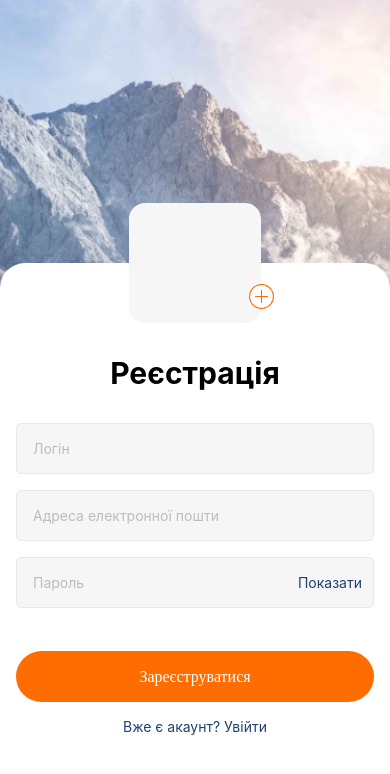
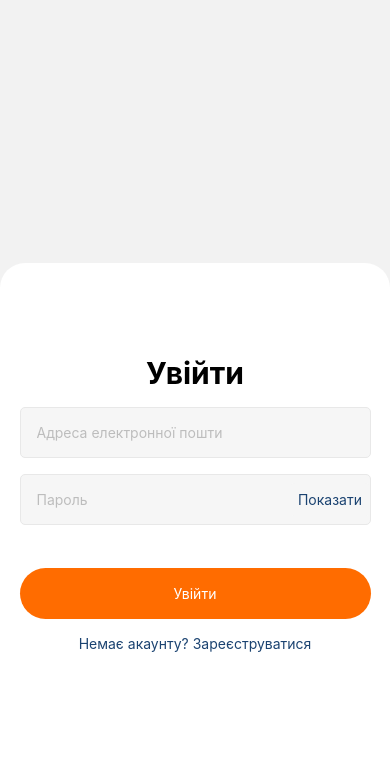
Before and after one commit to Ruwiseturtle/AwesomeProject, a React Native app: screen /Login in a window 390 px wide. Shown: the top 774 px of the page. Built offline with nearby package versions, Linux system fonts and the light colour scheme.

Commit message:
navigate

```diff
--- a/App.js
+++ b/App.js
@@ -1,9 +1,14 @@
 import { StatusBar } from "expo-status-bar";
-import { StyleSheet, Image, View } from "react-native";
+import React from "react";
+import { NavigationContainer } from "@react-navigation/native";
+import { createNativeStackNavigator } from "@react-navigation/native-stack";
+import { StyleSheet, ImageBackground, View } from "react-native";
 import { useFonts } from "expo-font";
-import { RegistrationScreen } from "./Screens/RegistrationScreen";
+import RegistrationScreen from "./Screens/RegistrationScreen";
+import LoginScreen from "./Screens/LoginScreen";
 
 export default function App() {
+  const Stack = createNativeStackNavigator();
   const [fontsLoaded] = useFonts({
     "Inter-Black": require("./assets/fonts/inter-black.ttf"),
   });
@@ -14,11 +19,25 @@ export default function App() {
 
   return (
     <View style={styles.container}>
-      <Image
+      <ImageBackground
+        style={styles.backgroundImage}
         source={require("./assets/Photo-BG.jpeg")}
-        style={styles.backgroundImage}
-      />
-      <RegistrationScreen />
+      >
+        <NavigationContainer>
+          <Stack.Navigator>
+            <Stack.Screen
+              name="Register"
+              component={RegistrationScreen}
+              options={{ headerShown: false }}
+            />
+            <Stack.Screen
+              name="Login"
+              component={LoginScreen}
+              options={{ headerShown: false }}
+            />
+          </Stack.Navigator>
+        </NavigationContainer>
+      </ImageBackground>
       <StatusBar style="auto" />
     </View>
   );
@@ -26,14 +45,17 @@ export default function App() {
 
 const styles = StyleSheet.create({
   container: {
+    width: '100%',
+    height: '100%',
     flex: 1,
-    backgroundColor: "white",
     alignItems: "center",
     justifyContent: "center",
   },
   backgroundImage: {
+    flex: 1,
     width: "100%",
     height: "100%",
+    justifyContent: "center",
   },
   text: {
     color: "black",
--- a/Screens/LoginScreen.js
+++ b/Screens/LoginScreen.js
@@ -0,0 +1,129 @@
+import React, { useState } from "react";
+import { StyleSheet, Text, View, TextInput, Pressable } from "react-native";
+
+const LoginScreen = ({ navigation }) => {
+  const [login, setLogin] = useState("");
+  const [email, setEmail] = useState("");
+  const [password, setPassword] = useState("");
+  const [showPassword, setShowPassword] = useState(false);
+
+  const handleLoginChange = (newText) => {
+    setLogin(newText);
+  };
+
+  const handleEmailChange = (newText) => {
+    setEmail(newText);
+  };
+
+  const handlePasswordChange = (newText) => {
+    setPassword(newText);
+  };
+
+  const togglePasswordVisibility = () => {
+    setShowPassword(!showPassword);
+  };
+
+  return (
+    <View style={styles.container}>
+      <View>
+        <Text style={styles.text}>Увійти</Text>
+      </View>
+      <TextInput
+        style={[styles.input, { marginTop: 16 }]}
+        onChangeText={handleEmailChange}
+        value={email}
+        placeholder={"Адреса електронної пошти"}
+        placeholderTextColor={"#BDBDBD"}
+      />
+      <View style={styles.passwordContainer}>
+        <TextInput
+          style={[styles.input, { marginTop: 16 }]}
+          onChangeText={handlePasswordChange}
+          value={password}
+          placeholder={"Пароль"}
+          placeholderTextColor={"#BDBDBD"}
+          secureTextEntry={!showPassword}
+        />
+        <Pressable
+          onPress={togglePasswordVisibility}
+          style={styles.toggleButton}
+        >
+          <Text style={styles.toggleButtonText}>
+            {showPassword ? "Приховати" : "Показати"}
+          </Text>
+        </Pressable>
+      </View>
+      <Pressable style={[styles.LoginButton, { marginTop: 43 }]}>
+        <Text style={{ color: "white" }}>Увійти</Text>
+      </Pressable>
+      <Pressable onPress={() => navigation.navigate("Register")}>
+        <Text style={styles.linkToRegister}>
+          Немає акаунту? Зареєструватися
+        </Text>
+      </Pressable>
+    </View>
+  );
+};
+
+const styles = StyleSheet.create({
+  container: {
+    width: "100%",
+    height: "100%",
+    alignItems: "center", // Вирівнювання тексту по центру по горизонталі
+    backgroundColor: "white",
+    position: "absolute",
+    top: 263,
+    borderTopLeftRadius: 25,
+    borderTopRightRadius: 25,
+  },
+  text: {
+    color: "black",
+    fontSize: 30,
+    fontWeight: "bold",
+    marginTop: 92,
+  },
+  input: {
+    padding: 16,
+    width: "90%",
+    borderWidth: 1,
+    borderColor: "#E8E8E8",
+    borderRadius: 5,
+    backgroundColor: "#F6F6F6",
+  },
+  passwordContainer: {
+    width: "100%",
+    alignItems: "center",
+    justifyContent: "center",
+    flexDirection: "row",
+  },
+  toggleButtonText: {
+    color: "#1B4371",
+  },
+  toggleButton: {
+    position: "absolute",
+    right: 20,
+    top: 25,
+    padding: 8,
+    backgroundColor: "#F6F6F6",
+    borderRadius: 5,
+    marginLeft: 8,
+  },
+
+  LoginButton: {
+    width: "90%",
+    height: 51,
+    backgroundColor: "#FF6C00",
+    borderTopLeftRadius: 32,
+    borderBottomRightRadius: 32,
+    borderBottomLeftRadius: 32,
+    borderTopRightRadius: 32,
+    alignItems: "center",
+    justifyContent: "center",
+    marginBottom: 16,
+  },
+  linkToRegister: {
+    color: "#1B4371",
+  },
+});
+
+export default LoginScreen;
--- a/Screens/RegistrationScreen.js
+++ b/Screens/RegistrationScreen.js
@@ -8,7 +8,7 @@ import {
   Pressable,
 } from "react-native";
 
-export const RegistrationScreen = () => {
+const RegistrationScreen = ({ navigation }) => {
   const [login, setLogin] = useState("");
   const [email, setEmail] = useState("");
   const [password, setPassword] = useState("");
@@ -28,6 +28,10 @@ export const RegistrationScreen = () => {
 
   const togglePasswordVisibility = () => {
     setShowPassword(!showPassword);
+  };
+
+  const goLogin = () => {
+    navigation.navigate("Login");
   };
 
   return (
@@ -73,9 +77,11 @@ export const RegistrationScreen = () => {
         </Pressable>
       </View>
       <Pressable style={[styles.registerButton, { marginTop: 43 }]}>
-        Зареєструватися
+        <Text style={{ color: "white" }}>Зареєструватися</Text>
       </Pressable>
-      <Text style={styles.linkToAccount}>Вже є акаунт? Увійти</Text>
+      <Pressable onPress={goLogin}>
+        <Text style={styles.linkToAccount}>Вже є акаунт? Увійти</Text>
+      </Pressable>
     </View>
   );
 };
@@ -85,7 +91,7 @@ const styles = StyleSheet.create({
     width: "100%",
     height: "100%",
     alignItems: "center", // Вирівнювання тексту по центру по горизонталі
-    backgroundColor: "white",
+    // backgroundColor: "inherit",
     position: "absolute",
     top: 263,
     borderTopLeftRadius: 25,
@@ -110,7 +116,7 @@ const styles = StyleSheet.create({
   },
   input: {
     padding: 16,
-    width: "calc(100% - 32px)",
+    width: "90%",
     borderWidth: 1,
     borderColor: "#E8E8E8",
     borderRadius: 5,
@@ -142,7 +148,7 @@ const styles = StyleSheet.create({
     height: 25,
   },
   registerButton: {
-    width: "calc(100% - 32px)",
+    width: "90%",
     height: 51,
     backgroundColor: "#FF6C00",
     borderTopLeftRadius: 32,
@@ -151,10 +157,11 @@ const styles = StyleSheet.create({
     borderTopRightRadius: 32,
     alignItems: "center",
     justifyContent: "center",
-    color: "white",
     marginBottom: 16,
   },
   linkToAccount: {
     color: "#1B4371",
   },
 });
+
+export default RegistrationScreen;
```
Also changed, not shown: package.json (+6 -3 lines), 1 other file (tests, documents, lock files or other folders).
